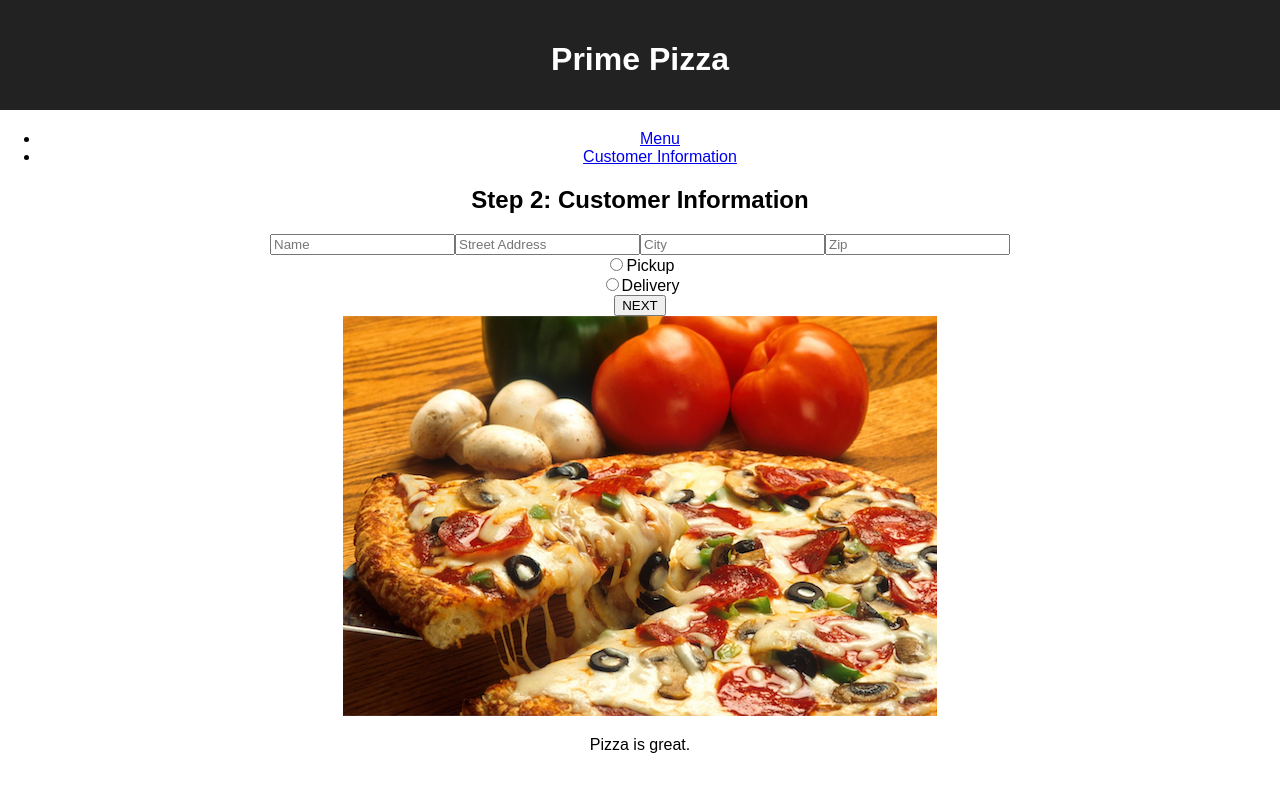
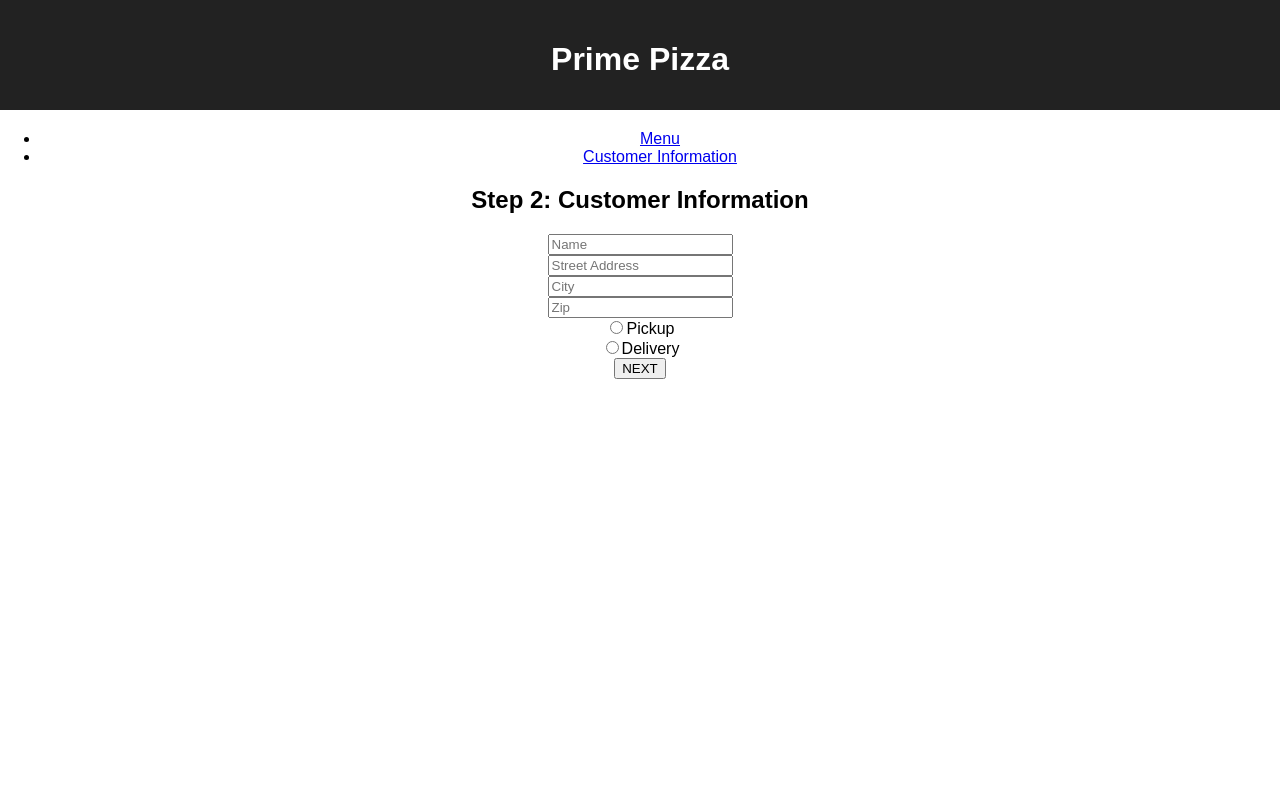
Before and after one commit to TheKerfuffle/fs-pizza-parlor, a React (Create React App) app: page /#/customer in a window 1280 px wide. Shown: the top 792 px of the page. Built offline with nearby package versions, Linux system fonts and the light colour scheme.

Commit message:
updated customer.jsx

```diff
--- a/src/components/App/App.jsx
+++ b/src/components/App/App.jsx
@@ -49,9 +49,6 @@ function App() {
         </Route>
       </Router>
 
-      <img src='images/pizza_photo.png' />
-      <p>Pizza is great.</p>
-
     </div>
   );
 }
--- a/src/components/Customer/Customer.jsx
+++ b/src/components/Customer/Customer.jsx
@@ -1,6 +1,7 @@
 import axios from "axios";
 import {useDispatch} from 'react-redux';
 import {useState} from 'react';
+import './Customer.css'
 
 function Customer(){
 
@@ -71,17 +72,18 @@ function Customer(){
                 value={name}
                 onChange={(event) => setName(event.target.value)}
                 />
-
+                <br />
                 <input placeholder="Street Address"
                 value={address}
                 onChange={(event) => setAddress(event.target.value)}
                 />
+                <br />
 
                 <input placeholder="City"
                 value={city}
                 onChange={(event) => setCity(event.target.value)}
                 />
-
+                <br />
                 <input placeholder="Zip"
                 value={zip}
                 onChange={(event) => setZip(event.target.value)}
```
Also changed, not shown: src/components/Customer/Customer.css (added).
